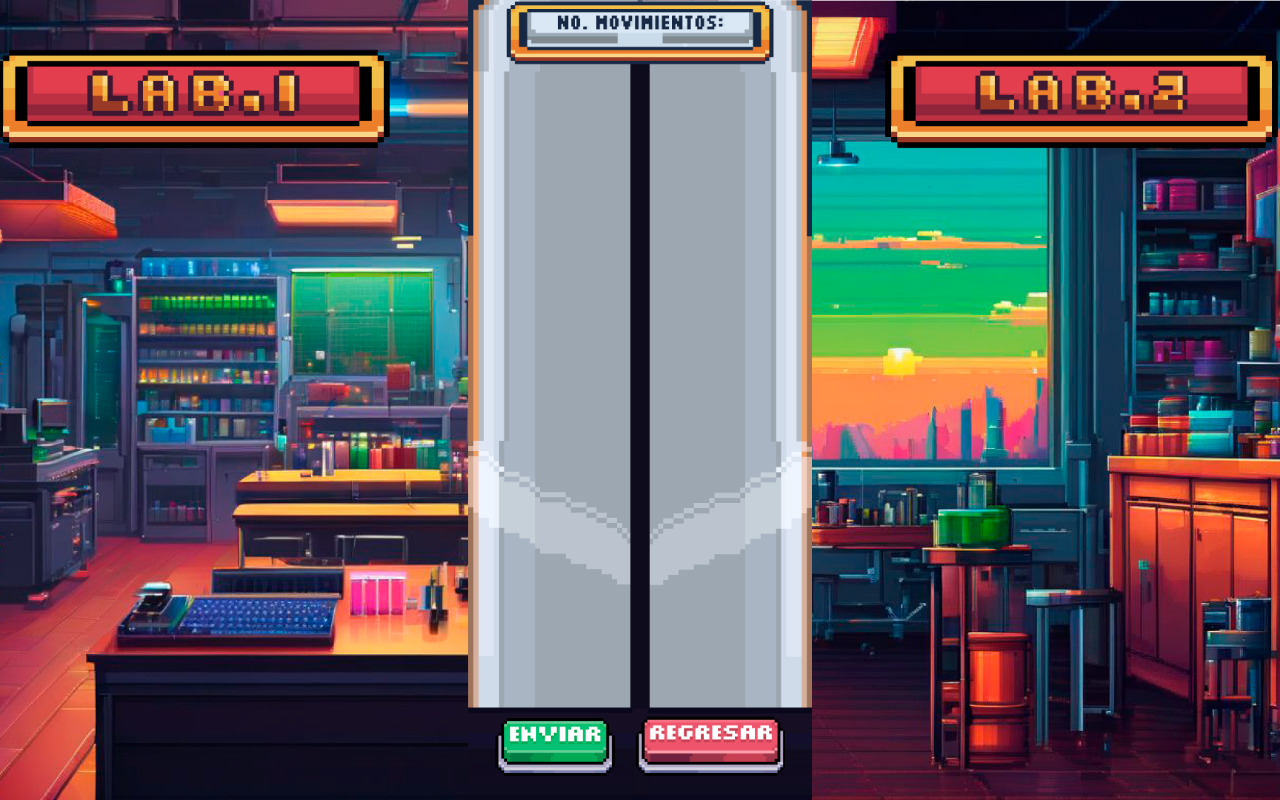
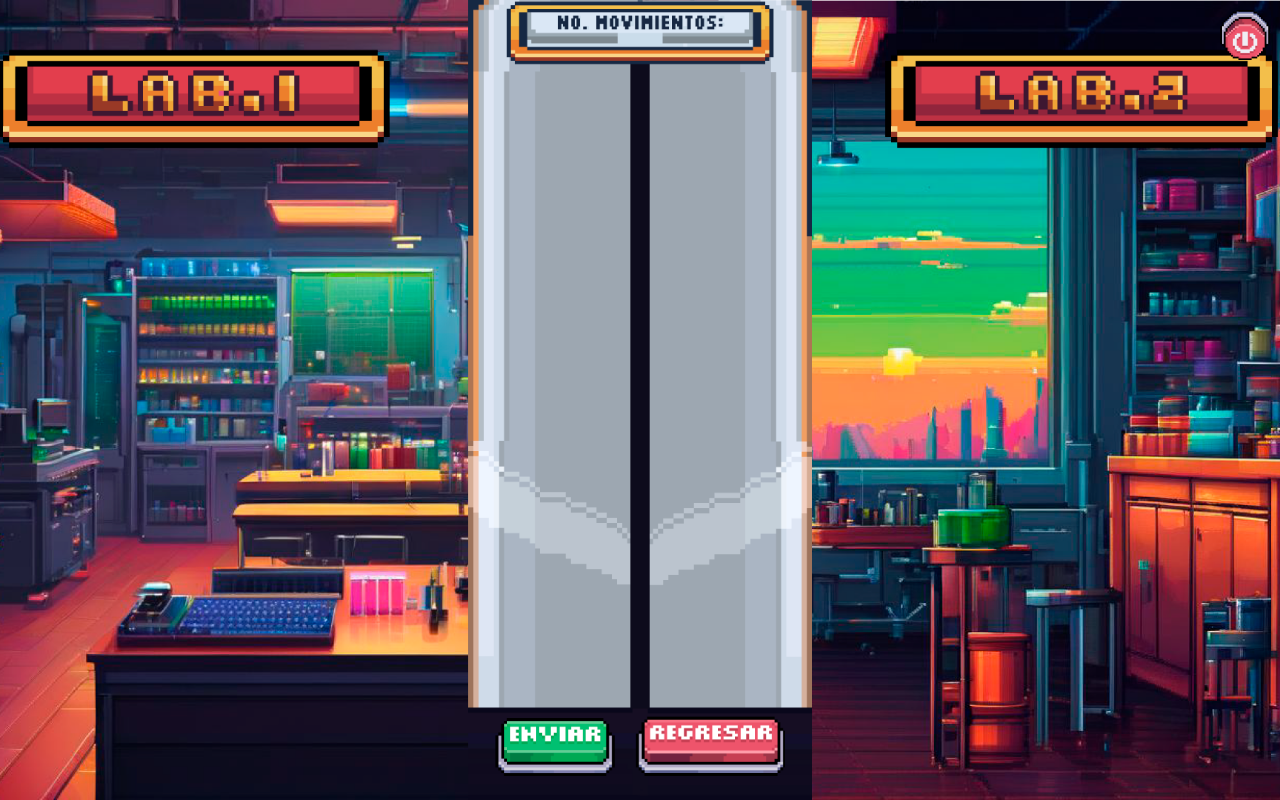
Before and after one commit to MarioDominguez7/Cientificos-Robots, an Angular app: page /game in a window 1280 px wide. Built offline with nearby package versions, Linux system fonts and the light colour scheme.

Commit message:
Boton regresar listo

```diff
--- a/src/app/game/game.component.css
+++ b/src/app/game/game.component.css
@@ -42,3 +42,25 @@
     width: 120px; /* Cambia este valor según el tamaño deseado */
     height: auto; /* Ajusta la altura automáticamente para mantener la proporción de la imagen */
   }
+
+  .back-btn {
+    width: 50px;
+    height: 50px;
+    border: none;
+    display: flex;
+    align-items: center;
+    justify-content: center;
+    background-color: transparent;
+    cursor: pointer;
+    transition: all 0.3s;
+    position: absolute;
+    top: 10px;
+    right: 10px;
+    overflow: hidden;
+  }
+
+  .back-btn:hover {
+    width: 60px;
+    height: 60px;
+    overflow: visible;
+  }
--- a/src/app/game/game.component.html
+++ b/src/app/game/game.component.html
@@ -4,6 +4,18 @@
 
     <!-- Contenedor principal de contenido -->
     <div class="content">
+        <div class="regresar">
+                <img
+                class="back-btn"
+                src="assets/cerrar.png"
+                alt="Regresar"
+                [src]="isRegresarButtonPressed ? 'assets/cerrarPressed.png' : 'assets/cerrar.png'"
+                (mousedown)="onRegresarButtonMouseDown()"
+                (mouseup)="onRegresarButtonMouseUp()"
+                (mouseleave)="isRegresarButtonPressed = false"
+
+                />
+          </div>
         <div class="button-container">
             <img
               class="button"
--- a/src/app/game/game.component.ts
+++ b/src/app/game/game.component.ts
@@ -10,6 +10,7 @@ export class GameComponent {
   // Estado de los botones
   isSendButtonPressed: boolean = false;
   isBackButtonPressed: boolean = false;
+  isRegresarButtonPressed: boolean = false;
 
   constructor(private router: Router) {}
 
@@ -19,7 +20,7 @@ export class GameComponent {
   }
 
   goBack() {
-    //this.router.navigate(['/']); // Redirige al componente de inicio
+    this.router.navigate(['/']); // Redirige al componente de inicio
   }
 
   // Métodos para manejar los estados de los botones
@@ -38,6 +39,15 @@ export class GameComponent {
 
   onBackButtonMouseUp() {
     this.isBackButtonPressed = false;
+
+  }
+
+  onRegresarButtonMouseDown() {
+    this.isRegresarButtonPressed = true;
+  }
+
+  onRegresarButtonMouseUp() {
+    this.isRegresarButtonPressed = false;
     this.goBack(); // Llama a la función de volver al soltar el botón
   }
 }
```
